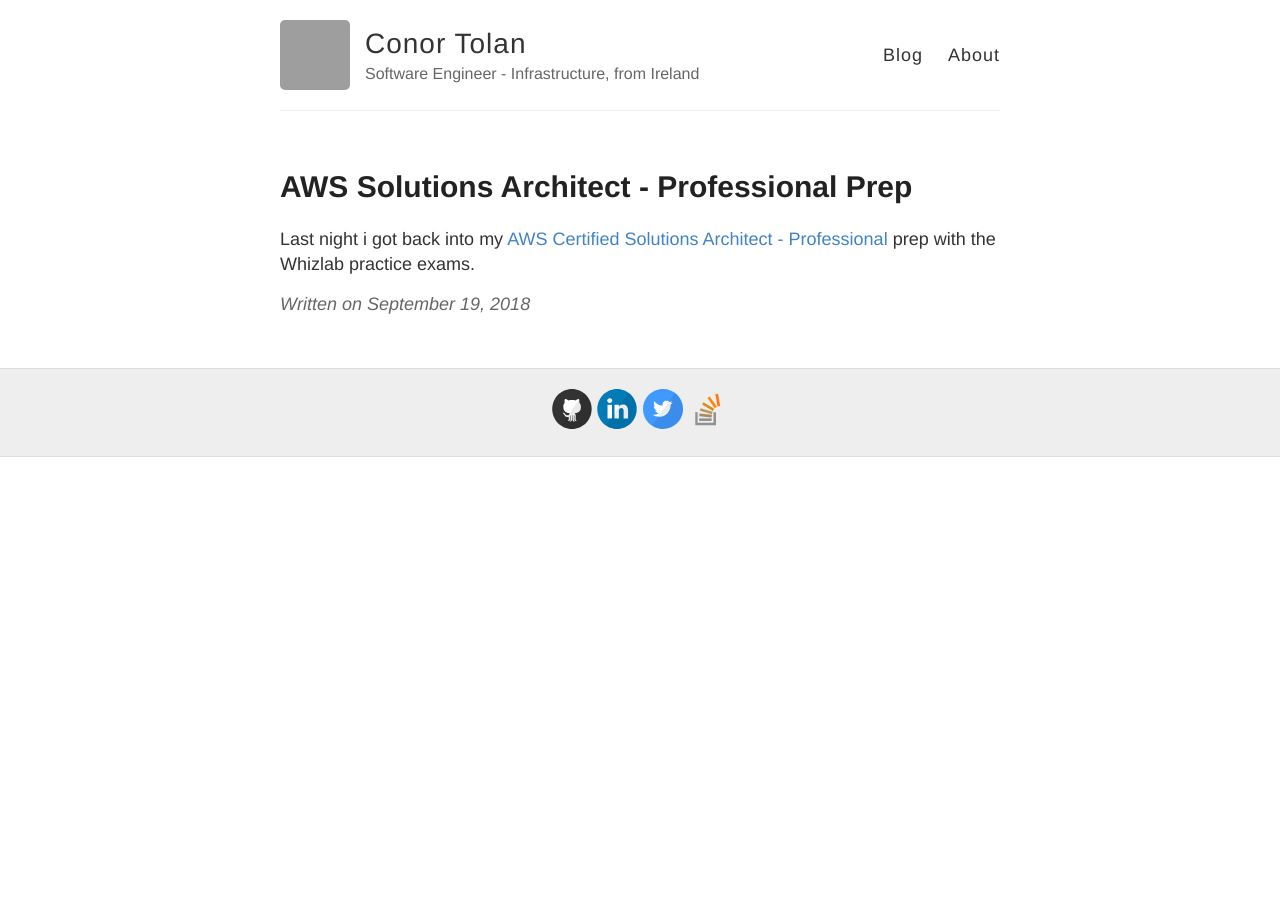
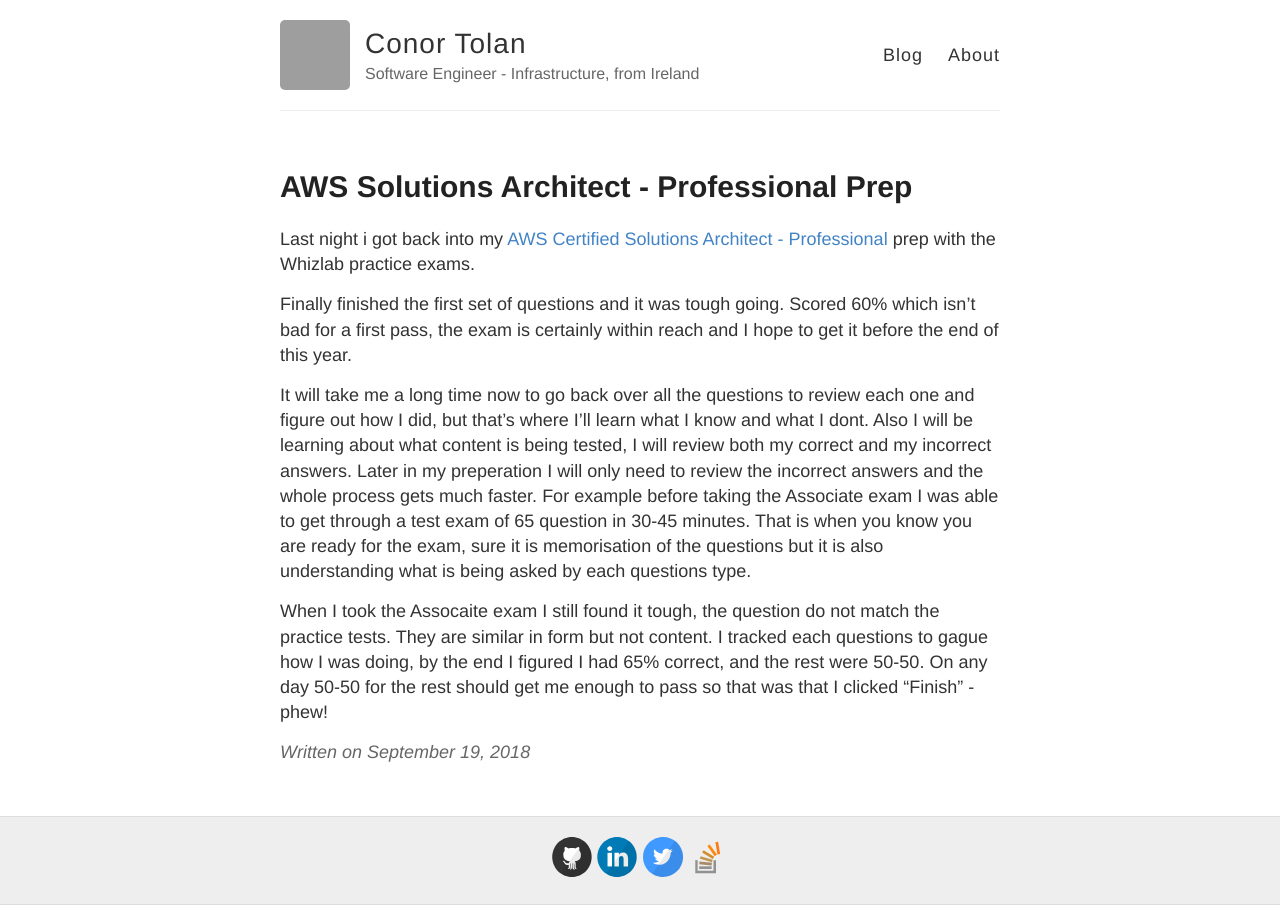
Before and after one commit to ctolan/ctolan.github.io, a Jekyll site: the page built from _posts/2018-09-20-AWS-SA-Prep.md, in a window 1280 px wide. Built offline with Jekyll 4.4.1, drawn with Linux system fonts in a browser that asks for light colours; comment, search, counter and statistics services are not loaded; grey boxes are pictures that could not be loaded.

Commit message:
Short post finished

```diff
--- a/_posts/2018-09-20-AWS-SA-Prep.md
+++ b/_posts/2018-09-20-AWS-SA-Prep.md
@@ -5,3 +5,9 @@
 ---
 
 Last night i got back into my [AWS Certified Solutions Architect - Professional](https://aws.amazon.com/certification/certified-solutions-architect-professional/) prep with the Whizlab practice exams.
+
+Finally finished the first set of questions and it was tough going. Scored 60% which isn't bad for a first pass, the exam is certainly within reach and I hope to get it before the end of this year.
+
+It will take me a long time now to go back over all the questions to review each one and figure out how I did, but that's where I'll learn what I know and what I dont. Also I will be learning about what content is being tested, I will review both my correct and my incorrect answers. Later in my preperation I will only need to review the incorrect answers and the whole process gets much faster. For example before taking the Associate exam I was able to get through a test exam of 65 question in 30-45 minutes. That is when you know you are ready for the exam, sure it is memorisation of the questions but it is also understanding what is being asked by each questions type.
+
+When I took the Assocaite exam I still found it tough, the question do not match the practice tests. They are similar in form but not content. I tracked each questions to gague how I was doing, by the end I figured I had 65% correct, and the rest were 50-50. On any day 50-50 for the rest should get me enough to pass so that was that I clicked "Finish" - phew!
```
